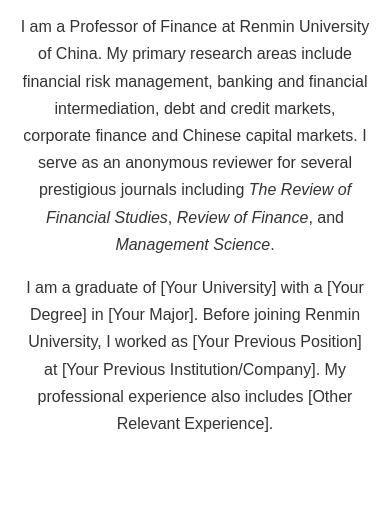
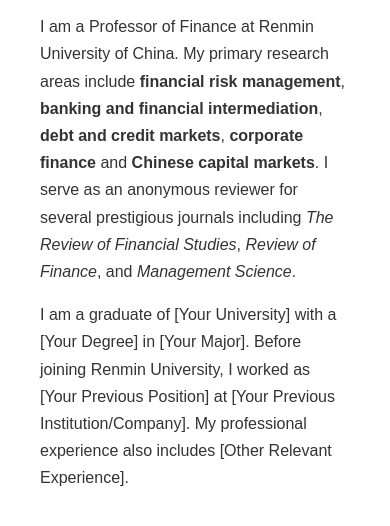
Before and after one commit to yiranChu/haoyugao.github.io, a plain HTML site: page index.html in a window 390 px wide. Shown: the part 762-1288 px from the top of the page. Drawn offline with Linux system fonts and the light colour scheme.

Commit message:
更新了网站内容

```diff
--- a/css/style.css
+++ b/css/style.css
@@ -42,9 +42,14 @@ h1, h2, h3 {
     color: #2c3e50;
 }
 
+.main-container {
+    max-width: 1000px;  /* 控制整体内容宽度 */
+    margin: 0 auto;
+    padding: 0 20px;
+}
+
 .intro {
-    text-align: center;
-    margin: 50px 0;
+    margin-top: 50px;  /* 增加与页头的距离 */
 }
 
 .intro h1 {
@@ -112,12 +117,52 @@ footer {
     gap: 40px;
     align-items: flex-start;
     margin-top: 30px;
+    max-width: 900px;  /* 控制内容区域宽度 */
+    margin: 0 auto;    /* 水平居中 */
 }
 
 .profile-image {
     flex: 0 0 250px;
     text-align: center;
 }
+
+.profile-text {
+    flex: 1;
+    min-width: 300px;
+    text-align: left;  /* 文字左对齐 */
+    padding-right: 20px;  /* 右侧留白 */
+}
+
+.profile-text h1 {
+    font-size: 2.2em;
+    margin-bottom: 20px;
+    color: #2c3e50;
+    text-align: left;  /* 姓名左对齐 */
+}
+
+.profile-text p {
+    margin-bottom: 15px;
+    line-height: 1.7;
+    text-align: left;  /* 段落左对齐 */
+}
+
+/* 响应式设计 */
+@media (max-width: 768px) {
+    .profile-container {
+        flex-direction: column;
+        gap: 20px;
+    }
+
+    .profile-image {
+        flex: 1;
+        margin-bottom: 20px;
+    }
+
+    .profile-text {
+        padding-right: 0;
+    }
+}
+
 
 .profile-image img {
     width: 100%;
@@ -131,21 +176,8 @@ footer {
     line-height: 1.6;
 }
 
-.profile-text {
-    flex: 1;
-    min-width: 300px;
-}
 
-.profile-text h1 {
-    font-size: 2.2em;
-    margin-bottom: 20px;
-    color: #2c3e50;
-}
 
-.profile-text p {
-    margin-bottom: 15px;
-    line-height: 1.7;
-}
 
 /* 响应式设计 */
 @media (max-width: 768px) {
--- a/index.html
+++ b/index.html
@@ -19,7 +19,7 @@
         </nav>
     </header>
 
-    <main>
+    <main class="main-container">
         <section class="intro">
             <div class="profile-container">
                 <div class="profile-image">
@@ -32,7 +32,7 @@
                 </div>
                 <div class="profile-text">
                     <h1>Haoyu Gao</h1>
-                    <p>I am a Professor of Finance at Renmin University of China. My primary research areas include financial risk management, banking and financial intermediation, debt and credit markets, corporate finance and Chinese capital markets. I serve as an anonymous reviewer for several prestigious journals including <em>The Review of Financial Studies</em>, <em>Review of Finance</em>, and <em>Management Science</em>.</p>
+                    <p>I am a Professor of Finance at Renmin University of China. My primary research areas include <strong>financial risk management</strong>, <strong>banking and financial intermediation</strong>, <strong>debt and credit markets</strong>, <strong>corporate finance</strong> and <strong>Chinese capital markets</strong>. I serve as an anonymous reviewer for several prestigious journals including <em>The Review of Financial Studies</em>, <em>Review of Finance</em>, and <em>Management Science</em>.</p>
                     <p>I am a graduate of [Your University] with a [Your Degree] in [Your Major]. Before joining Renmin University, I worked as [Your Previous Position] at [Your Previous Institution/Company]. My professional experience also includes [Other Relevant Experience].</p>
                 </div>
             </div>
```
Also changed, not shown: teaching.html (+1 -3 lines).
